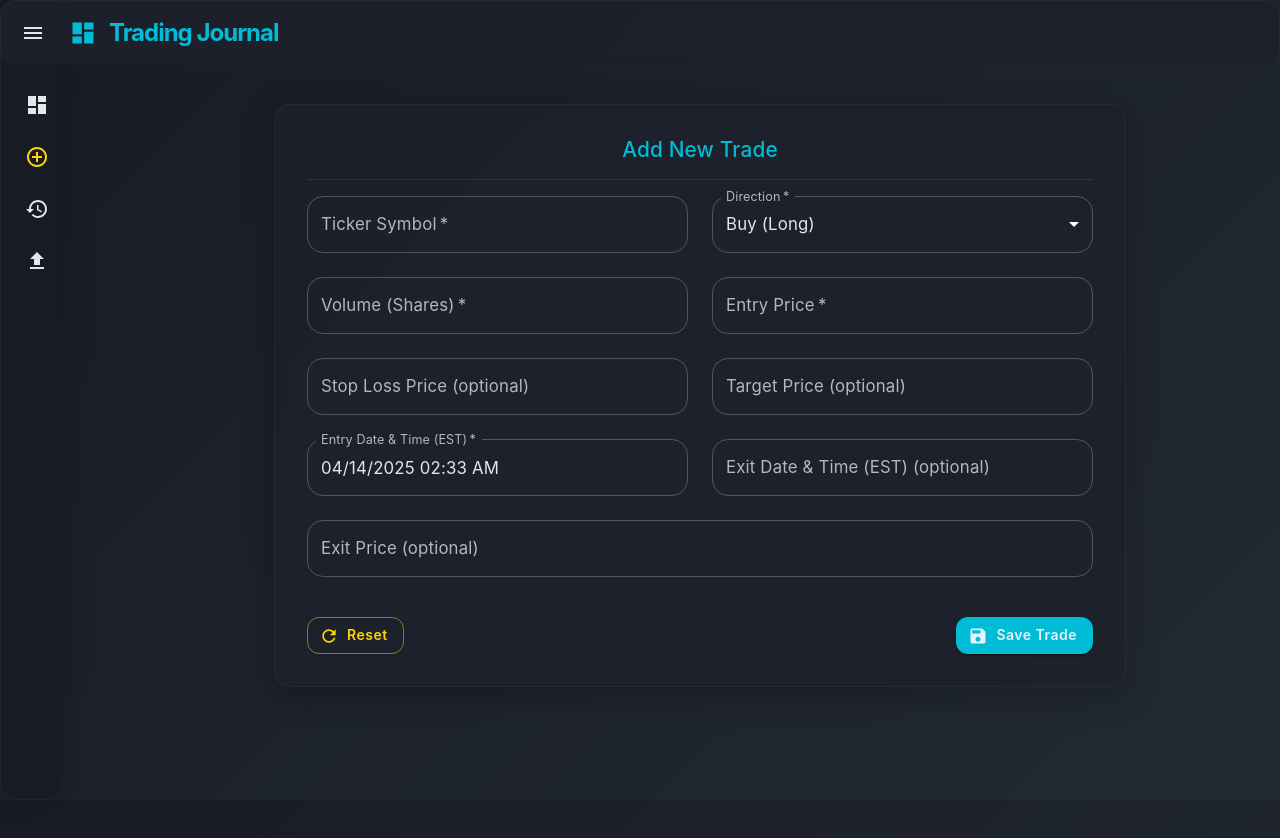
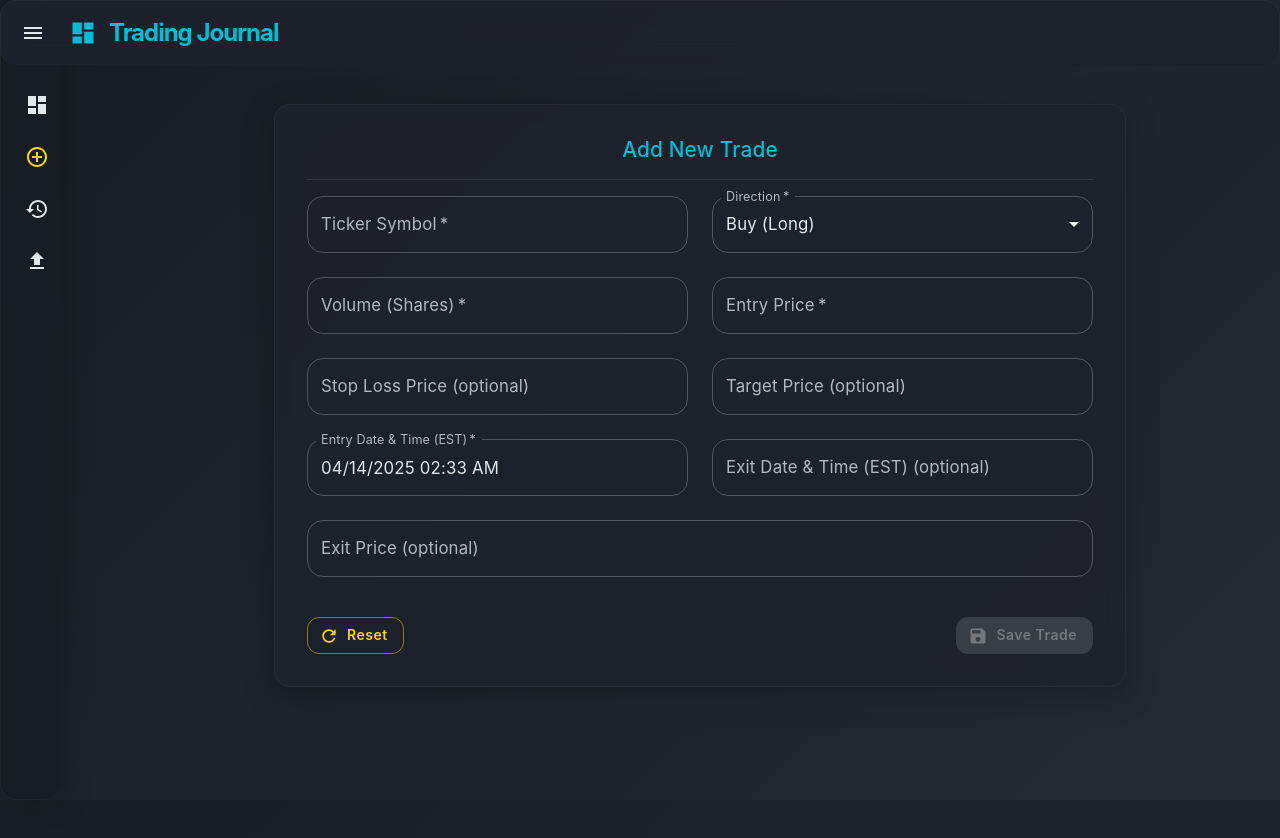
Before and after one commit to olivervarosanec/MyTradingJournal, a React (Create React App) app in the folder frontend/: page /trade-entry in a window 1280 px wide. Shown: the top 838 px of the page. Built offline with nearby package versions, Linux system fonts and the light colour scheme; no server answers.

Commit message:
Implement Save button enablement logic in TradeEntry component; ensure button is only active when all mandatory fields are filled correctly, enhancing user experience and preventing incomplete submissions.

```diff
--- a/frontend/src/pages/TradeEntry.js
+++ b/frontend/src/pages/TradeEntry.js
@@ -20,7 +20,6 @@ import Card from '@mui/material/Card';
 import CardContent from '@mui/material/CardContent';
 import CardHeader from '@mui/material/CardHeader';
 import TrendingUpIcon from '@mui/icons-material/TrendingUp';
-import TrendingDownIcon from '@mui/icons-material/TrendingDown';
 
 // Currency formatting function for $1,127,500.00 style
 function formatCurrency(value) {
@@ -147,6 +146,13 @@ const TradeEntry = () => {
     }
     profitFactor = risk !== 0 ? targetPL / Math.abs(risk) : null;
   }
+
+  // Enable Save button only if mandatory fields are filled
+  const isSaveEnabled =
+    formData.ticker.trim() !== '' &&
+    formData.direction.trim() !== '' &&
+    formData.volume !== '' && !isNaN(Number(formData.volume)) && Number(formData.volume) > 0 &&
+    formData.entry_price !== '' && !isNaN(Number(formData.entry_price)) && Number(formData.entry_price) > 0;
 
   return (
     <Container maxWidth="md">
@@ -330,7 +336,7 @@ const TradeEntry = () => {
                   variant="contained"
                   color="primary"
                   startIcon={<SaveIcon />}
-                  disabled={loading}
+                  disabled={loading || !isSaveEnabled}
                 >
                   Save Trade
                 </Button>
```
